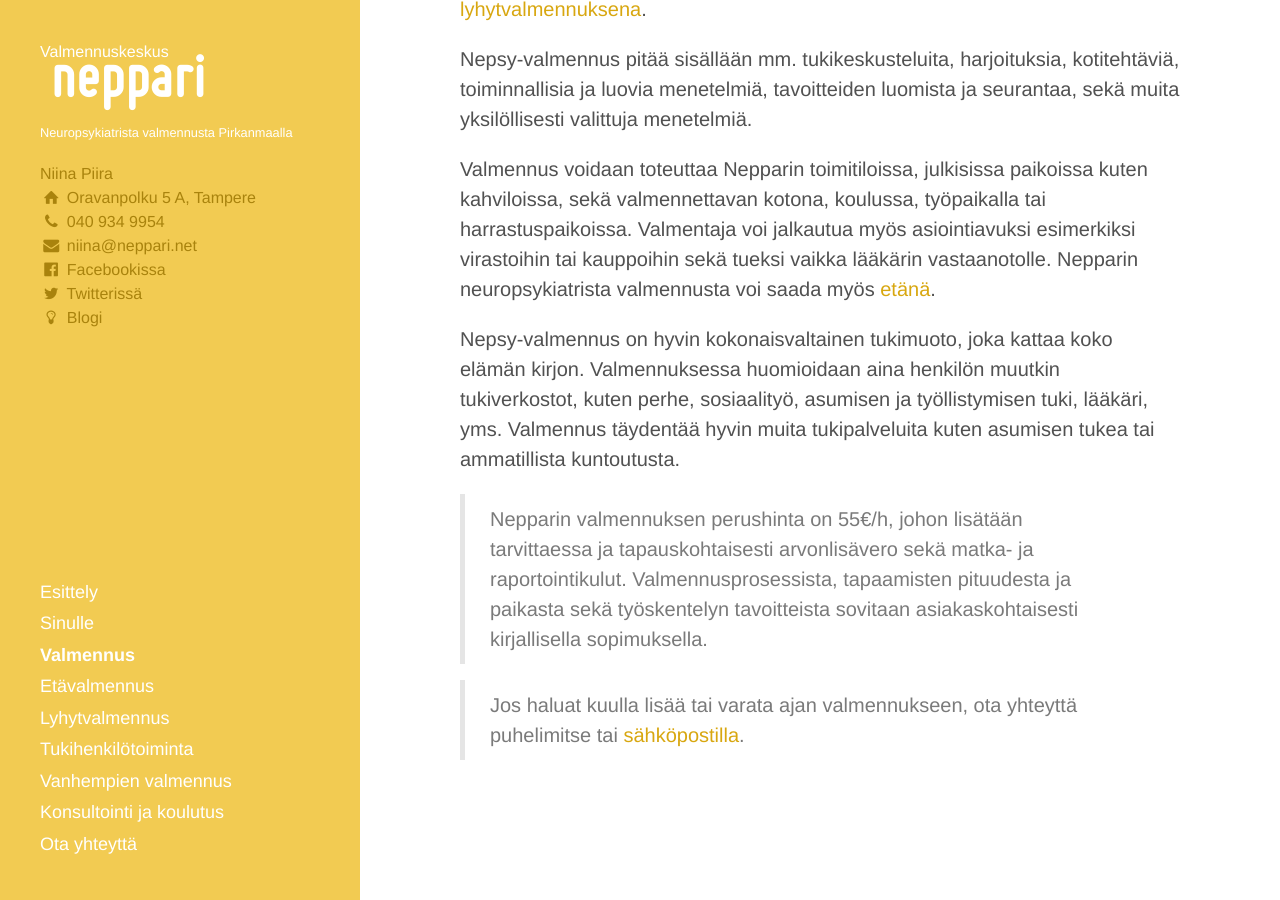
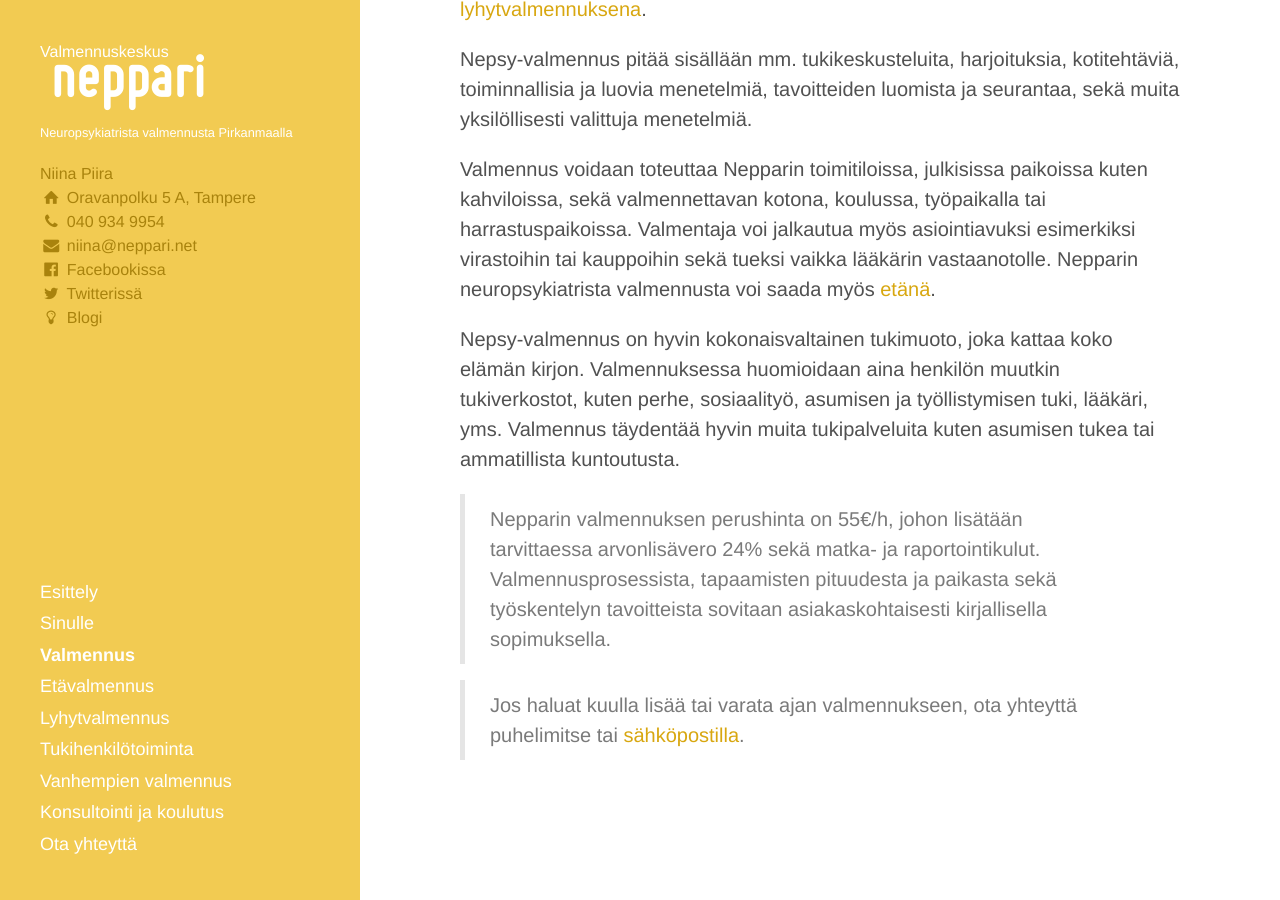
Before and after one commit to niinapiira/neppari.net, a Jekyll site: the page built from valmennus.md, in a window 1280 px wide and 900 px high, scrolled down 640 px. Built offline with Jekyll 4.4.1, drawn with Linux system fonts in a browser that asks for light colours.

Commit message:
Updated valmennus.md

```diff
--- a/valmennus.md
+++ b/valmennus.md
@@ -35,6 +35,6 @@
 
 
 
-> Nepparin valmennuksen perushinta on 55€/h, johon lisätään tarvittaessa ja tapauskohtaisesti arvonlisävero sekä matka- ja raportointikulut. Valmennusprosessista, tapaamisten pituudesta ja paikasta sekä työskentelyn tavoitteista sovitaan asiakaskohtaisesti kirjallisella sopimuksella.
+> Nepparin valmennuksen perushinta on 55€/h, johon lisätään tarvittaessa arvonlisävero 24% sekä matka- ja raportointikulut. Valmennusprosessista, tapaamisten pituudesta ja paikasta sekä työskentelyn tavoitteista sovitaan asiakaskohtaisesti kirjallisella sopimuksella.
 
 > Jos haluat kuulla lisää tai varata ajan valmennukseen, ota yhteyttä puhelimitse tai [sähköpostilla](/ota-yhteytta).
```
